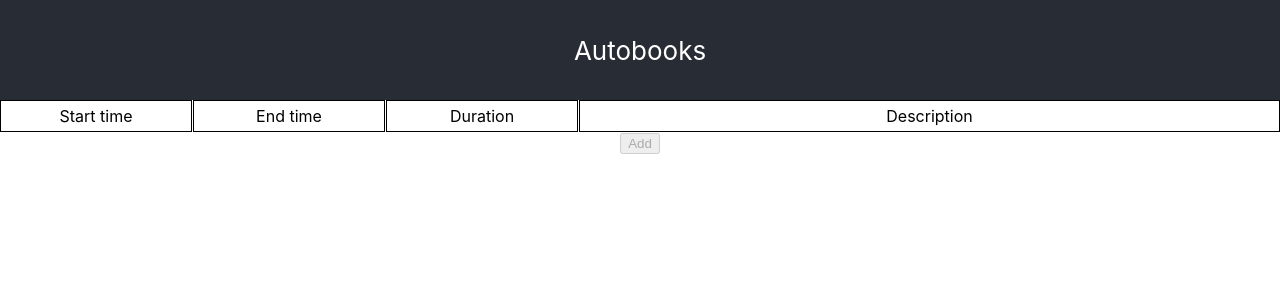
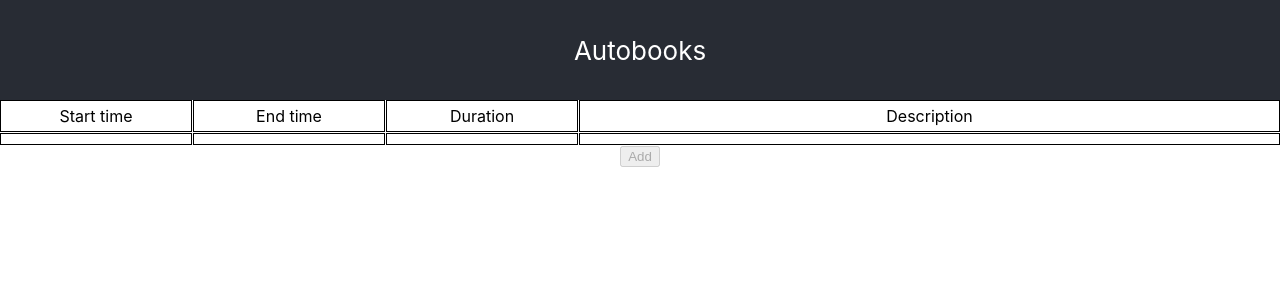
Before and after one commit to run-after/autobooks, a React (Create React App) app: page / in a window 1280 px wide. Both pictures are taken after a click on the button "Add". Shown: the top 300 px of the page. Built offline with nearby package versions, Linux system fonts and the light colour scheme.

Commit message:
Add ability to display tasks to DOM

```diff
--- a/src/App.js
+++ b/src/App.js
@@ -6,7 +6,7 @@
 
   const [tasks, setTasks] = useState({ content: [] });
 
-  const addRow = (e) => {
+  const addTask = (e) => {
     e.target.disabled = true;
     let tempTasks = tasks.content;
     tempTasks.push(
@@ -14,6 +14,21 @@
     );
 
     setTasks({ content: tempTasks });
+  };
+
+  const displayTask = (obj, index) => {
+    return (
+      <div className='row' key={index} data-activity={index}>
+        <div className='start-time'>{obj.startTime && obj.startTimeString}</div>
+        <div className='end-time'>{obj.endTime && obj.endTimeString}</div>
+        <div className='duration'>
+          {obj.duration}
+        </div>
+        <div className='description'>
+          {obj.description}
+        </div>
+      </div>
+    );
   };
 
 
@@ -29,8 +44,13 @@
         <div className='duration'>Duration</div>
         <div className='description'>Description</div>
         </div>
+        {
+          tasks.content.map((task, index) => {
+            return displayTask(task, index);
+          })
+        }
       </div>
-      <button className='add-btn' onClick={addRow}>Add</button>
+      <button className='add-btn' onClick={addTask}>Add</button>
     </div>
   );
 }
```
